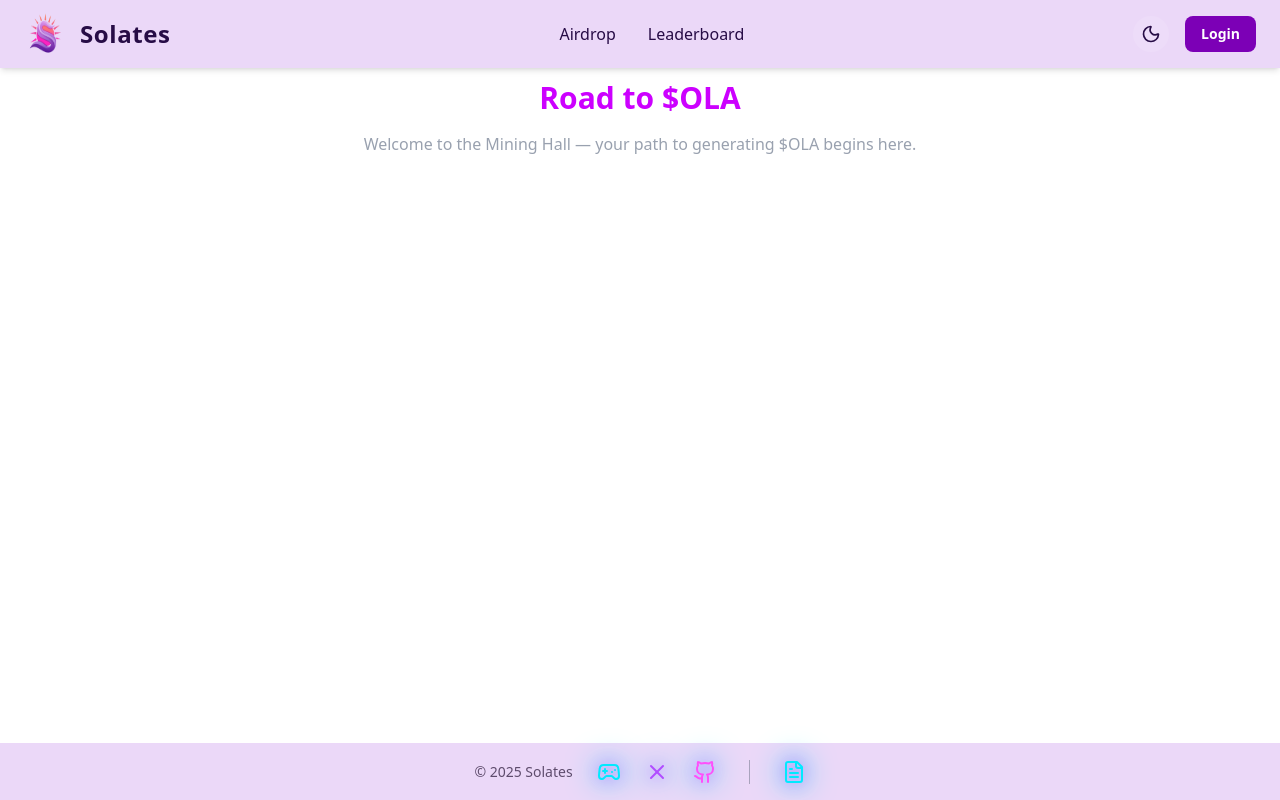
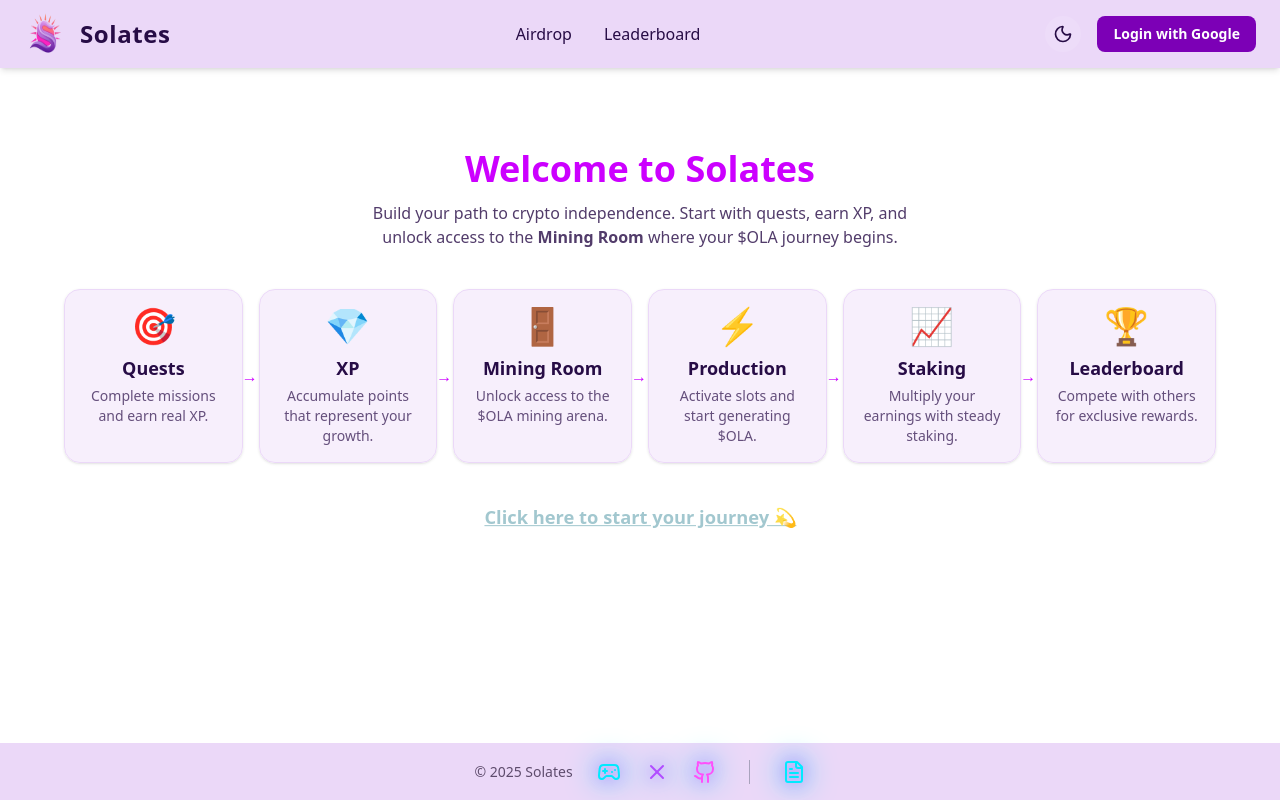
Before and after one commit to bioxim/solates-mining, a React (Vite) app: page / in a window 1280 px wide. Built offline with nearby package versions, Linux system fonts and the light colour scheme.

Commit message:
Login connected to firebase

```diff
--- a/package.json
+++ b/package.json
@@ -11,14 +11,18 @@
   },
   "dependencies": {
     "@tailwindcss/vite": "^4.1.15",
+    "firebase": "^12.4.0",
+    "framer-motion": "^12.23.24",
     "lucide-react": "^0.546.0",
     "react": "^19.1.1",
     "react-dom": "^19.1.1",
+    "react-hot-toast": "^2.6.0",
     "react-router-dom": "^7.9.4",
     "tailwindcss": "^4.1.15"
   },
   "devDependencies": {
     "@eslint/js": "^9.36.0",
+    "@types/firebase": "^2.4.32",
     "@types/node": "^24.6.0",
     "@types/react": "^19.1.16",
     "@types/react-dom": "^19.1.9",
--- a/src/App.tsx
+++ b/src/App.tsx
@@ -20,6 +20,11 @@ export default function App() {
               <Route path="/" element={<Home />} />
               <Route path="/airdrop" element={<div className="p-6">Airdrop page (coming soon)</div>} />
               <Route path="/leaderboard" element={<div className="p-6">Leaderboard page (coming soon)</div>} />
+              // Private routes
+              <Route path="/dashboard"
+              element={<div className="p-6 text-[var(--text)]">Hello, welcome to your Solates dashboard 👋</div>}
+              />
+
             </Routes>
         </main>
 
--- a/src/components/LoginButton.tsx
+++ b/src/components/LoginButton.tsx
@@ -1,42 +1,120 @@
 import { useState, useEffect } from "react";
+import { loginWithGoogle, logout, db } from "../firebase";
+import { doc, getDoc } from "firebase/firestore";
+import toast, { Toaster } from "react-hot-toast";
+import { useNavigate } from "react-router-dom";
 
 export default function LoginButton() {
-  const [logged, setLogged] = useState(false);
+  const navigate = useNavigate();
+  // eslint-disable-next-line @typescript-eslint/no-explicit-any
+  const [user, setUser] = useState<any>(null);
+  const [xp, setXp] = useState<number | null>(null);
 
+  // Load user from localStorage on mount
   useEffect(() => {
-    // 🔹 Cargar estado inicial
-    const savedUser = localStorage.getItem("solates_user_name");
-    setLogged(!!savedUser);
-
-    // 🔹 Escuchar cambios de login entre pestañas o componentes
-    const handleStorageChange = () => {
-      setLogged(!!localStorage.getItem("solates_user_name"));
-    };
-
-    window.addEventListener("storage", handleStorageChange);
-    return () => window.removeEventListener("storage", handleStorageChange);
+    const saved = localStorage.getItem("solates_user");
+    if (saved) {
+      const parsed = JSON.parse(saved);
+      setUser(parsed);
+      fetchXp(parsed.uid);
+    }
   }, []);
 
-  const toggleLogin = () => {
-    if (logged) {
-      localStorage.removeItem("solates_user_name");
-      setLogged(false);
-    } else {
-      localStorage.setItem("solates_user_name", "DemoUser");
-      setLogged(true);
+  async function fetchXp(uid: string) {
+    try {
+      const ref = doc(db, "users", uid);
+      const snap = await getDoc(ref);
+      if (snap.exists()) {
+        const data = snap.data();
+        setXp(data.xp ?? 0);
+
+        // 🔹 Redirect if user already has enough XP
+        if (data.xp >= 500) {
+          navigate("/dashboard");
+        }
+      } else {
+        setXp(0);
+      }
+    } catch (err) {
+      console.error("Error fetching XP:", err);
+      setXp(0);
     }
-  };
+  }
+
+  async function handleLogin() {
+    try {
+      const u = await loginWithGoogle();
+      const userData = {
+        name: u.displayName,
+        email: u.email,
+        uid: u.uid,
+      };
+      setUser(userData);
+      localStorage.setItem("solates_user", JSON.stringify(userData));
+
+      // Obtener XP directamente desde Firestore
+      const ref = doc(db, "users", u.uid);
+      const snap = await getDoc(ref);
+      let userXp = 0;
+      if (snap.exists()) {
+        userXp = snap.data().xp ?? 0;
+      }
+      setXp(userXp);
+
+      toast.success(`Welcome ${u.displayName}`);
+
+      // 🔹 Redirigir si tiene suficiente XP
+      if (userXp >= 500) {
+        navigate("/dashboard");
+      }
+    } catch (err) {
+      console.error(err);
+      toast.error("Login failed");
+    }
+  }
+
+
+  async function handleLogout() {
+    await logout();
+    setUser(null);
+    setXp(null);
+    localStorage.removeItem("solates_user");
+    toast("Session closed");
+    navigate("/"); // redirect to Home
+  }
+
+  const canAccessMining = xp !== null && xp >= 500;
 
   return (
-    <button
-      onClick={toggleLogin}
-      className={`px-4 py-2 rounded-lg font-semibold text-sm transition ${
-        logged
-          ? "bg-white/20 text-white hover:bg-white/30"
-          : "bg-[var(--primary-dark)] text-white hover:bg-[var(--primary)]"
-      }`}
-    >
-      {logged ? "Logout" : "Login"}
-    </button>
+    <>
+      <Toaster position="top-center" />
+      {user ? (
+        <div className="flex items-center gap-3">
+          <span className="text-sm font-semibold">{user.name}</span>
+          <button
+            onClick={handleLogout}
+            className="px-3 py-1 rounded-lg bg-white/20 hover:bg-white/30 text-white text-sm transition"
+          >
+            Logout
+          </button>
+
+          {!canAccessMining && (
+            <button
+              onClick={() => toast("You need at least 500 XP to access the Mining Room 💎")}
+              className="px-3 py-1 rounded-lg bg-[var(--primary-dark)] hover:bg-[var(--primary)] text-white text-sm transition"
+            >
+              Mining Locked
+            </button>
+          )}
+        </div>
+      ) : (
+        <button
+          onClick={handleLogin}
+          className="px-4 py-2 rounded-lg bg-[var(--primary-dark)] hover:bg-[var(--primary)] text-white font-semibold text-sm transition"
+        >
+          Login with Google
+        </button>
+      )}
+    </>
   );
 }
--- /dev/null
+++ b/src/firebase.ts
@@ -0,0 +1,34 @@
+// src/firebase.ts
+import { initializeApp } from "firebase/app";
+import { getAuth, GoogleAuthProvider, signInWithPopup, signOut } from "firebase/auth";
+import { getFirestore } from "firebase/firestore";
+
+// Configuración de Firebase
+const firebaseConfig = {
+  apiKey: "AIzaSyD8E9BpGcCvlM7nDlwIpUAka2XY8tHqpd4",
+  authDomain: "solates.firebaseapp.com",
+  projectId: "solates",
+  storageBucket: "solates.firebasestorage.app",
+  messagingSenderId: "1013713107813",
+  appId: "1:1013713107813:web:0e89c9fac0f50396b13f8c",
+  measurementId: "G-7DS4SMR49Z",
+};
+
+// Inicializar Firebase
+const app = initializeApp(firebaseConfig);
+
+export const auth = getAuth(app);
+export const provider = new GoogleAuthProvider();
+export const db = getFirestore(app);
+
+// Función de login
+export async function loginWithGoogle() {
+  const result = await signInWithPopup(auth, provider);
+  const user = result.user;
+  return user;
+}
+
+// Función de logout
+export async function logout() {
+  await signOut(auth);
+}
--- a/src/pages/Home.tsx
+++ b/src/pages/Home.tsx
@@ -1,12 +1,130 @@
+/* eslint-disable @typescript-eslint/no-explicit-any */
+import { motion } from "framer-motion";
+import { useEffect, useState } from "react";
+import { useNavigate } from "react-router-dom";
+import { db } from "../firebase";
+import { doc, getDoc } from "firebase/firestore";
+
+interface Step {
+  icon: string;
+  title: string;
+  desc: string;
+}
+
 export default function Home() {
+  const [user, setUser] = useState<any>(null);
+  const [xp, setXp] = useState<number>(0);
+  const navigate = useNavigate();
+
+  useEffect(() => {
+    const saved = localStorage.getItem("solates_user");
+    if (saved) {
+      const parsed = JSON.parse(saved);
+      setUser(parsed);
+      fetchXp(parsed.uid);
+    }
+  }, []);
+
+  async function fetchXp(uid: string) {
+    const ref = doc(db, "users", uid);
+    const snap = await getDoc(ref);
+    if (snap.exists()) {
+      setXp(snap.data().xp ?? 0);
+    }
+  }
+
+  // Auto-redirect if user has 500 XP or more
+  useEffect(() => {
+    if (user && xp >= 500) {
+      navigate("/dashboard");
+    }
+  }, [user, xp, navigate]);
+
+  const steps: Step[] = [
+    { icon: "🎯", title: "Quests", desc: "Complete missions and earn real XP." },
+    { icon: "💎", title: "XP", desc: "Accumulate points that represent your growth." },
+    { icon: "🚪", title: "Mining Room", desc: "Unlock access to the $OLA mining arena." },
+    { icon: "⚡", title: "Production", desc: "Activate slots and start generating $OLA." },
+    { icon: "📈", title: "Staking", desc: "Multiply your earnings with steady staking." },
+    { icon: "🏆", title: "Leaderboard", desc: "Compete with others for exclusive rewards." },
+  ];
+
   return (
-    <div className="p-8 text-center pt-20">
-      <h1 className="text-3xl font-bold text-[var(--primary)] mb-4">
-        Road to $OLA
-      </h1>
-      <p className="text-gray-400">
-        Welcome to the Mining Hall — your path to generating $OLA begins here.
-      </p>
+    <div className="flex flex-col items-center justify-center min-h-[calc(100vh-120px)] p-6 bg-[var(--bg)] text-[var(--text)]">
+      <motion.div
+        initial={{ opacity: 0, y: 12 }}
+        animate={{ opacity: 1, y: 0 }}
+        className="text-center mb-10"
+      >
+        <h1 className="text-4xl font-bold mb-3 text-[var(--primary)]">
+          Welcome to Solates
+        </h1>
+        <p className="opacity-80 max-w-xl mx-auto">
+          Build your path to crypto independence. Start with quests, earn XP, and unlock
+          access to the <strong>Mining Room</strong> where your $OLA journey begins.
+        </p>
+      </motion.div>
+
+      {/* 🔄 Main visual circuit */}
+      <div className="grid grid-cols-1 sm:grid-cols-3 lg:grid-cols-6 gap-4 max-w-6xl">
+        {steps.map((step, i) => (
+          <motion.div
+            key={i}
+            initial={{ opacity: 0, scale: 0.9 }}
+            animate={{ opacity: 1, scale: 1 }}
+            transition={{ delay: i * 0.1 }}
+            className="relative p-4 rounded-2xl border border-[var(--card)] bg-[var(--card)]/40 backdrop-blur-sm shadow-sm text-center"
+          >
+            <div className="text-4xl mb-2">{step.icon}</div>
+            <div className="font-semibold text-lg mb-1">{step.title}</div>
+            <div className="text-sm opacity-70">{step.desc}</div>
+            {i < steps.length - 1 && (
+              <div className="hidden lg:block absolute right-[-16px] top-1/2 transform -translate-y-1/2 text-[var(--primary)]">
+                →
+              </div>
+            )}
+          </motion.div>
+        ))}
+      </div>
+
+      {/* 🔘 CTA section */}
+      <motion.div
+        initial={{ opacity: 0, y: 10 }}
+        animate={{ opacity: 1, y: 0 }}
+        transition={{ delay: 0.8 }}
+        className="mt-10"
+      >
+        {user ? (
+          xp >= 500 ? (
+            <button
+              onClick={() => navigate("/dashboard")}
+              className="px-6 py-3 rounded-xl bg-[var(--primary)] text-white font-semibold hover:opacity-90 transition"
+            >
+              Go to Dashboard
+            </button>
+          ) : (
+            <p className="text-sm opacity-80">
+              You still need {500 - xp} XP to unlock the Mining Room 🚀
+            </p>
+          )
+        ) : (
+          <motion.p
+            className="text-lg font-semibold opacity-90"
+            initial={{ scale: 1 }}
+            animate={{ scale: [1, 1.05, 1], color: ["#facc15", "#f472b6", "#38bdf8", "#facc15"] }}
+            transition={{ duration: 2, repeat: Infinity }}
+          >
+            <a
+              href="https://solates.vercel.app/"
+              target="_blank"
+              rel="noopener noreferrer"
+              className="underline hover:text-[var(--primary)]"
+            >
+              Click here to start your journey 💫
+            </a>
+          </motion.p>
+        )}
+      </motion.div>
     </div>
   );
 }
```
Also changed, not shown: 1 other file (tests, documents, lock files or other folders).
